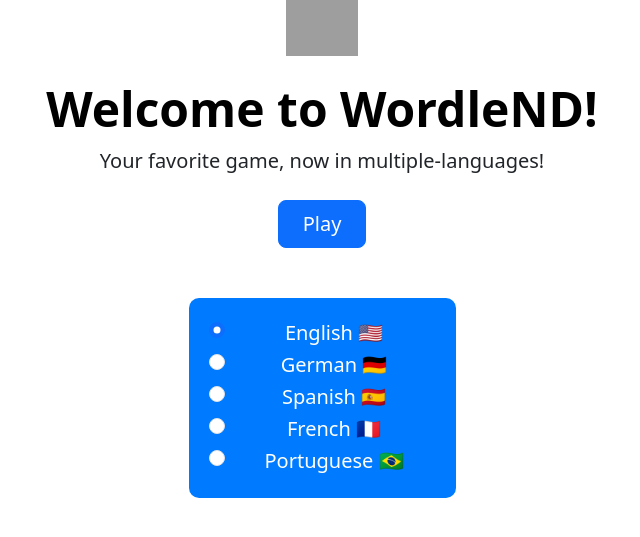
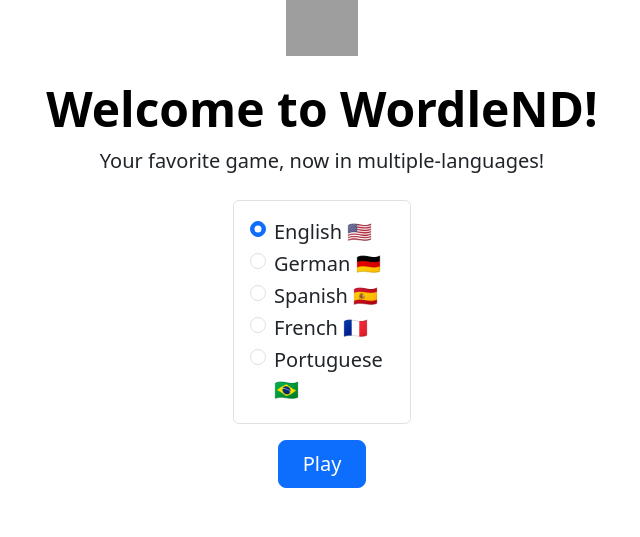
Before and after one commit to NKyhl/WordleND, a Django app: template src/wordleND/templates/index.html in a window 1280 px wide. Shown: the part 194-731 px from the top of the page, without its empty margins (318-958 px from the left). Run offline with Django 5.2, Linux system fonts and the light colour scheme; the template is opened without the code that fills it, so the values that code supplies are empty; a user stored in the database is signed in; grey boxes are pictures that could not be loaded.

Commit message:
language selector

```diff
--- a/src/wordleND/templates/index.html
+++ b/src/wordleND/templates/index.html
@@ -18,41 +18,41 @@
               {% if not in_progress and not limit_reached %}
                 <form action="/create-game" method="POST">
                 {% csrf_token %}
-                <button type="submit" class="btn btn-primary btn-lg px-4 gap-3">
-                    Play
-                </button>
-                  <div class="col-lg-2 w-50 mx-auto" style="margin-top: 50px; background-color: #007bff; border-radius: 10px; padding: 20px;">
+                  <div class="col-lg-4 mx-auto text-start border rounded p-3 ">
                     <div class="form-check">
                       <input class="form-check-input" type="radio" name="language" value="en" id="flexRadioDefault1" checked>
-                      <label class="form-check-label fs-5" for="flexRadioDefault1" style="color: white">
+                      <label class="form-check-label fs-5" for="flexRadioDefault1">
                       English 🇺🇸
                       </label>
                     </div>
                     <div class="form-check">
                       <input class="form-check-input" type="radio" name="language" value="de" id="flexRadioDefault2">
-                      <label class="form-check-label fs-5" for="flexRadioDefault1" style="color: white">
+                      <label class="form-check-label fs-5" for="flexRadioDefault1">
                       German 🇩🇪
                       </label>
                     </div>
                     <div class="form-check">
                       <input class="form-check-input" type="radio" name="language"  value="es" id="flexRadioDefault3">
-                      <label class="form-check-label fs-5" for="flexRadioDefault2" style="color: white">
+                      <label class="form-check-label fs-5" for="flexRadioDefault2">
                       Spanish 🇪🇸
                       </label>
                     </div>
                     <div class="form-check">
                       <input class="form-check-input" type="radio" name="language" value="fr" id="flexRadioDefault4">
-                      <label class="form-check-label fs-5" for="flexRadioDefault1" style="color: white">
+                      <label class="form-check-label fs-5" for="flexRadioDefault1">
                       French 🇫🇷
                       </label>
                     </div>
                     <div class="form-check">
                       <input class="form-check-input" type="radio" name="language" value="pt" id="flexRadioDefault5">
-                      <label class="form-check-label fs-5" for="flexRadioDefault1" style="color: white">
+                      <label class="form-check-label fs-5" for="flexRadioDefault1">
                       Portuguese 🇧🇷
                       </label>
                     </div>
                   </div>
+                  <button type="submit" class="btn btn-primary btn-lg px-4 gap-3 mt-3">
+                    Play
+                  </button>
                 </form>
               {% elif in_progress %}
                 <button type="button" class="btn btn-primary btn-lg px-4 gap-3">
```
